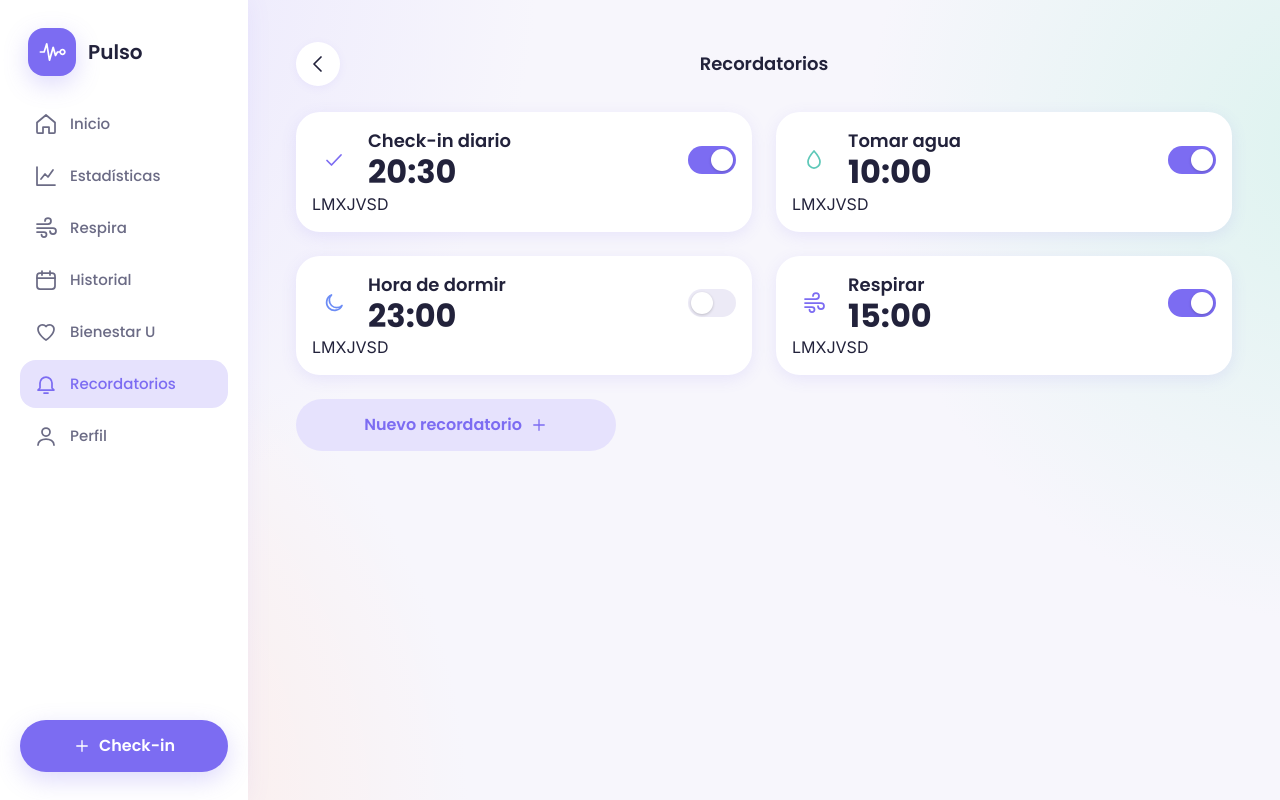
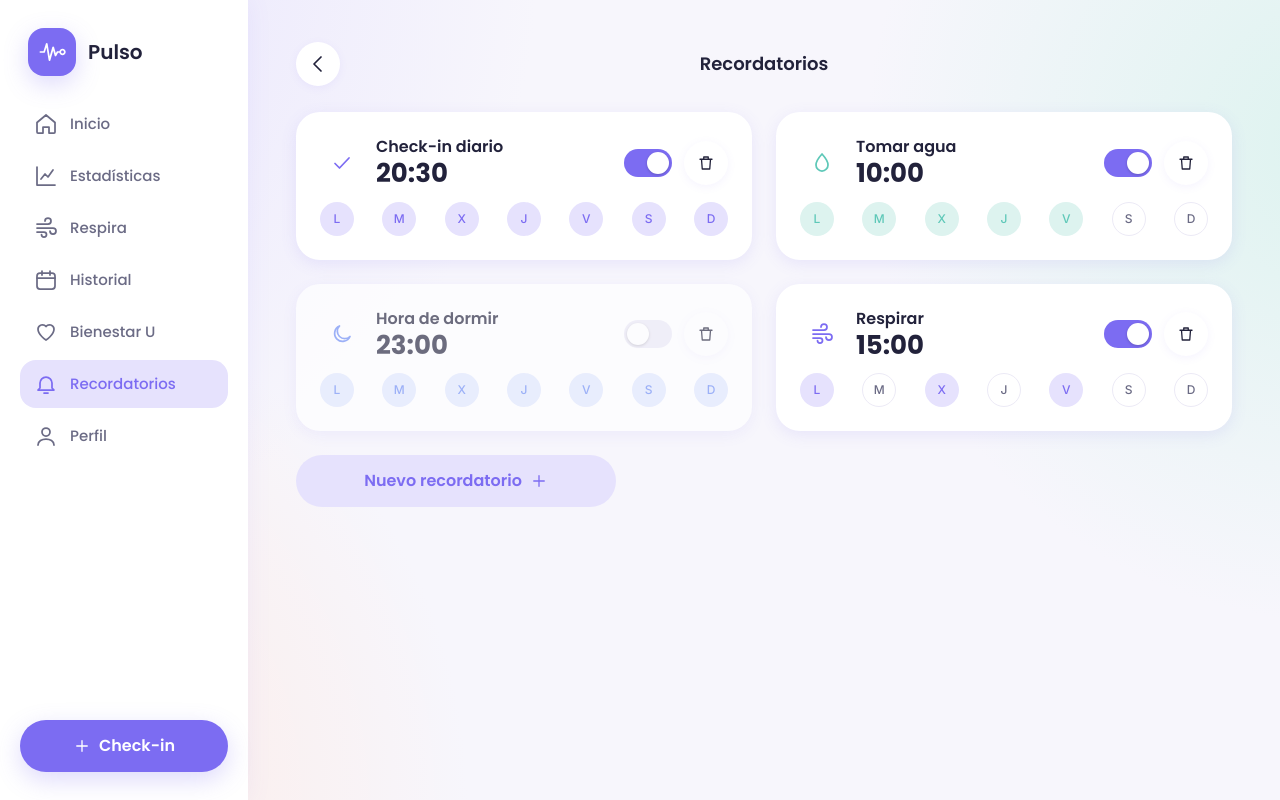
Before and after one commit to juangallardo19/Pulso, an Angular app: page /recordatorios in a window 1280 px wide. Built offline with nearby package versions, Linux system fonts and the light colour scheme.

Commit message:
feat(recordatorios): lista recordatorios con signal y localStorage

```diff
--- a/src/app/pages/reminders/reminders.html
+++ b/src/app/pages/reminders/reminders.html
@@ -11,69 +11,13 @@
     </header>
 
     <section class="reminders">
-      <article class="card reminder lift">
-        <div class="row">
-          <span class="bubble bg-lav"><span class="icon i-check c-primary"></span></span>
-          <div class="grow">
-            <h3>Check-in diario</h3>
-            <span class="metric">20:30</span>
-          </div>
-          <button class="toggle on" type="button" aria-label="Activar recordatorio"></button>
-        </div>
-        <div class="days">
-          <span class="day on primary">L</span><span class="day on primary">M</span
-          ><span class="day on primary">X</span><span class="day on primary">J</span
-          ><span class="day on primary">V</span><span class="day on primary">S</span
-          ><span class="day on primary">D</span>
-        </div>
-      </article>
-      <article class="card reminder lift">
-        <div class="row">
-          <span class="bubble bg-mint"><span class="icon i-droplet c-secondary"></span></span>
-          <div class="grow">
-            <h3>Tomar agua</h3>
-            <span class="metric">10:00</span>
-          </div>
-          <button class="toggle on" type="button" aria-label="Activar recordatorio"></button>
-        </div>
-        <div class="days">
-          <span class="day on secondary">L</span><span class="day on secondary">M</span
-          ><span class="day on secondary">X</span><span class="day on secondary">J</span
-          ><span class="day on secondary">V</span><span class="day">S</span
-          ><span class="day">D</span>
-        </div>
-      </article>
-      <article class="card reminder lift off">
-        <div class="row">
-          <span class="bubble bg-blue"><span class="icon i-moon c-sleep"></span></span>
-          <div class="grow">
-            <h3>Hora de dormir</h3>
-            <span class="metric">23:00</span>
-          </div>
-          <button class="toggle" type="button" aria-label="Activar recordatorio"></button>
-        </div>
-        <div class="days">
-          <span class="day on sleep">L</span><span class="day on sleep">M</span
-          ><span class="day on sleep">X</span><span class="day on sleep">J</span
-          ><span class="day on sleep">V</span><span class="day on sleep">S</span
-          ><span class="day on sleep">D</span>
-        </div>
-      </article>
-      <article class="card reminder lift">
-        <div class="row">
-          <span class="bubble bg-lav"><span class="icon i-wind c-primary"></span></span>
-          <div class="grow">
-            <h3>Respirar</h3>
-            <span class="metric">15:00</span>
-          </div>
-          <button class="toggle on" type="button" aria-label="Activar recordatorio"></button>
-        </div>
-        <div class="days">
-          <span class="day on primary">L</span><span class="day">M</span
-          ><span class="day on primary">X</span><span class="day">J</span
-          ><span class="day on primary">V</span><span class="day">S</span><span class="day">D</span>
-        </div>
-      </article>
+      <app-reminder-card
+        *ngFor="let r of recordatorios()"
+        [reminder]="r"
+        (alternar)="alternar($event)"
+        (eliminar)="eliminar($event)"
+      >
+      </app-reminder-card>
     </section>
 
     <button class="btn btn-secondary new" type="button">
--- a/src/app/pages/reminders/reminders.ts
+++ b/src/app/pages/reminders/reminders.ts
@@ -1,11 +1,85 @@
-import { Component } from '@angular/core';
+import { Component, signal } from '@angular/core';
+import { CommonModule } from '@angular/common';
 import { RouterLink } from '@angular/router';
 import { NavBar } from '../../components/nav-bar/nav-bar';
+import { ReminderCard } from '../../domain/reminders/reminder-card/reminder-card';
+import { Reminder } from '../../models/reminder.model';
 
 @Component({
   selector: 'app-reminders',
-  imports: [RouterLink, NavBar],
+  imports: [CommonModule, RouterLink, NavBar, ReminderCard],
   templateUrl: './reminders.html',
   styleUrl: './reminders.scss',
 })
-export class Reminders {}
+export class Reminders {
+  private ejemplo: Reminder[] = [
+    {
+      id: 1,
+      title: 'Check-in diario',
+      time: '20:30',
+      icon: 'i-check',
+      iconColor: 'c-primary',
+      bubble: 'bg-lav',
+      dayColor: 'primary',
+      activeDays: ['L', 'M', 'X', 'J', 'V', 'S', 'D'],
+      isActive: true,
+    },
+    {
+      id: 2,
+      title: 'Tomar agua',
+      time: '10:00',
+      icon: 'i-droplet',
+      iconColor: 'c-secondary',
+      bubble: 'bg-mint',
+      dayColor: 'secondary',
+      activeDays: ['L', 'M', 'X', 'J', 'V'],
+      isActive: true,
+    },
+    {
+      id: 3,
+      title: 'Hora de dormir',
+      time: '23:00',
+      icon: 'i-moon',
+      iconColor: 'c-sleep',
+      bubble: 'bg-blue',
+      dayColor: 'sleep',
+      activeDays: ['L', 'M', 'X', 'J', 'V', 'S', 'D'],
+      isActive: false,
+    },
+    {
+      id: 4,
+      title: 'Respirar',
+      time: '15:00',
+      icon: 'i-wind',
+      iconColor: 'c-primary',
+      bubble: 'bg-lav',
+      dayColor: 'primary',
+      activeDays: ['L', 'X', 'V'],
+      isActive: true,
+    },
+  ];
+
+  recordatorios = signal<Reminder[]>(
+    JSON.parse(localStorage.getItem('pulso-recordatorios') ?? 'null') ?? this.ejemplo,
+  );
+
+  private guardar() {
+    localStorage.setItem('pulso-recordatorios', JSON.stringify(this.recordatorios()));
+  }
+
+  alternar(id: number) {
+    this.recordatorios.update((l) =>
+      l.map((r) => (r.id === id ? { ...r, isActive: !r.isActive } : r)),
+    );
+    this.guardar();
+  }
+
+  eliminar(id: number) {
+    this.recordatorios.update((l) => l.filter((r) => r.id !== id));
+    this.guardar();
+  }
+
+  activos() {
+    return this.recordatorios().filter((r) => r.isActive).length;
+  }
+}
```
